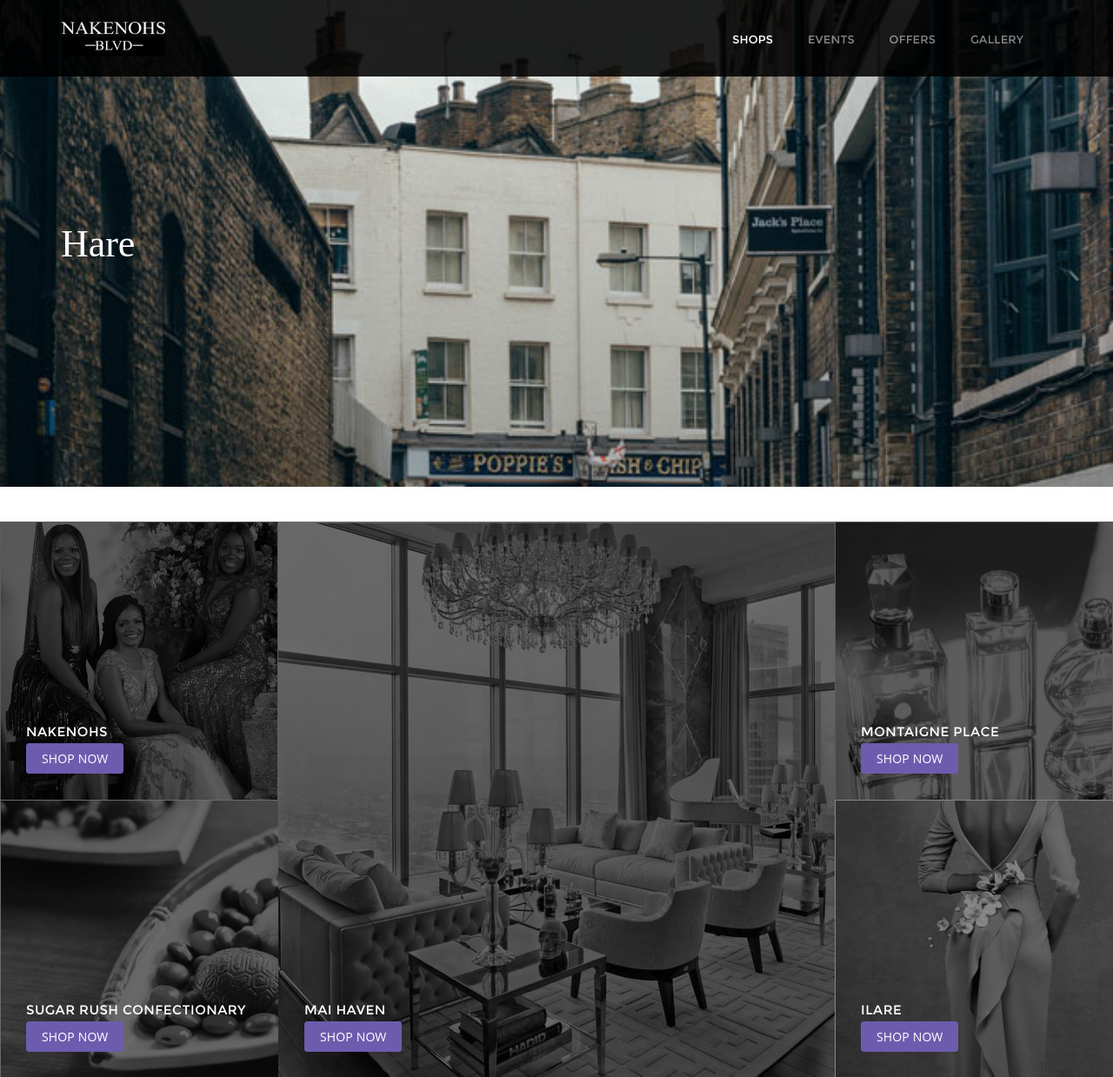
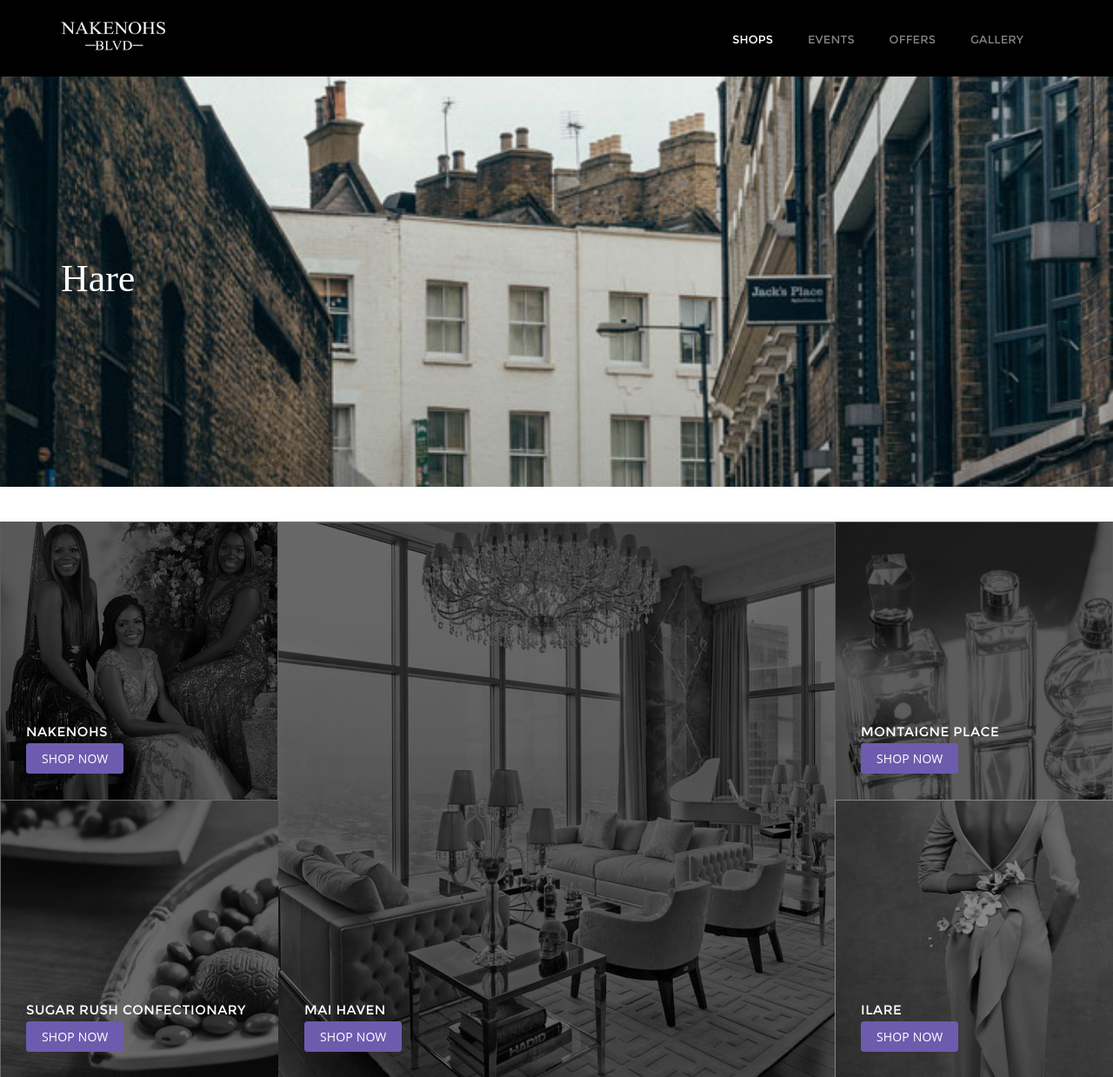
Before and after one commit to enero-o/nake, a Node server app: page /shops in a window 1280 px wide. Shown: the top 1239 px of the page at 87% size. Run offline with Node 20, Linux system fonts and the light colour scheme; some libraries are stand-ins or nearby versions; some web fonts are replaced.

Commit message:
dynamic active headers

```diff
--- a/public/custom.css
+++ b/public/custom.css
@@ -96,6 +96,14 @@
   background-color: white
 }
 
+.p-t-80 {
+  padding-top: 80px;
+}
+
+.header.dark{
+  background-color: black
+}
+
 input {
   width: 70%;
   border: 1px solid black;
--- a/router.js
+++ b/router.js
@@ -2,10 +2,14 @@
 
 const router = Router();
 
-router.get('/', (req, res) => res.render('index'));
-router.get('/gallery', (req, res) => res.render('gallery'));
-router.get('/offers', (req, res) => res.render('offers'));
-router.get('/shops', (req, res) => res.render('shops'));
-router.get('/events', (req, res) => res.render('events'));
+router.get('/', (req, res) => res.render('index', { homeIsActive: 'active', title: 'Home' }));
+
+router.get('/gallery', (req, res) => res.render('gallery', { galleryIsActive: 'active', title: 'Gallery' }));
+
+router.get('/offers', (req, res) => res.render('offers', { offersIsActive: 'active', title: 'Offers' }));
+
+router.get('/shops', (req, res) => res.render('shops', { shopIsActive: 'active', title: 'Shops' }));
+
+router.get('/events', (req, res) => res.render('events', { eventsIsActive: 'active', title: 'Events' }));
 
 module.exports = router;
--- a/views/events.handlebars
+++ b/views/events.handlebars
@@ -1,5 +1,5 @@
 <!-- BEGIN JUMBOTRON -->
-<section id="demo-hero-3" class="jumbotron vh-70" data-pages="parallax">
+<section id="demo-hero-3" class="jumbotron vh-70 p-t-80" data-pages="parallax">
   <div class="inner full-height">
     <!-- BEGIN SLIDER -->
     <div class="swiper-container">
--- a/views/gallery.handlebars
+++ b/views/gallery.handlebars
@@ -1,4 +1,4 @@
-<section class="p-b-40 p-t-40">
+<section class="p-b-40 p-t-80">
   <div class="gallery">
     <div class="grid-sizer col-sm-3 col-xs-6 no-padding"></div>
 
--- a/views/layouts/main.handlebars
+++ b/views/layouts/main.handlebars
@@ -4,7 +4,7 @@
 <head>
   <meta http-equiv="content-type" content="text/html;charset=UTF-8" />
   <meta charset="utf-8" />
-  <title>Nake Nohs Boulevard</title>
+  <title>Nake Nohs Boulevard - {{title}}</title>
 
   <meta name="viewport"
     content="width=device-width, initial-scale=1.0, maximum-scale=1.0, user-scalable=no" />
--- a/views/partials/header.handlebars
+++ b/views/partials/header.handlebars
@@ -39,7 +39,7 @@
       <div class="header-inner">
         <ul class="menu">
           <li>
-            <a href="/shops" data-text="Home" class="active">Shops </a>
+            <a href="/shops" data-text="Home" class={{shopIsActive}}>Shops </a>
           </li>
           {{!-- <li class="horizontal">
             <a href="javascript:;" data-text="Elements">
@@ -82,13 +82,16 @@
             </nav>
           </li> --}}
           <li>
-            <a href="/events" data-text="Pricing">Events </a>
+            <a href="/events" data-text="Pricing"
+              class={{eventsIsActive}}>Events </a>
           </li>
           <li>
-            <a href="/offers" data-text="Portfolio">Offers </a>
+            <a href="/offers" data-text="Portfolio"
+              class={{offersIsActive}}>Offers </a>
           </li>
           <li>
-            <a href="/gallery" data-text="Contact">Gallery </a>
+            <a href="/gallery" data-text="Contact"
+              class={{galleryIsActive}}>Gallery </a>
           </li>
           {{!-- <li>
             <a class="btn btn-bordered fs-12 btn-white hidden-sm hidden-xs"
--- a/views/shops.handlebars
+++ b/views/shops.handlebars
@@ -1,5 +1,5 @@
 <!-- BEGIN JUMBOTRON -->
-<section id="demo-hero-3" class="jumbotron vh-70" data-pages="parallax">
+<section id="demo-hero-3" class="jumbotron vh-70 p-t-80" data-pages="parallax">
   <div class="inner full-height">
     <!-- BEGIN SLIDER -->
     <div class="swiper-container">
```
